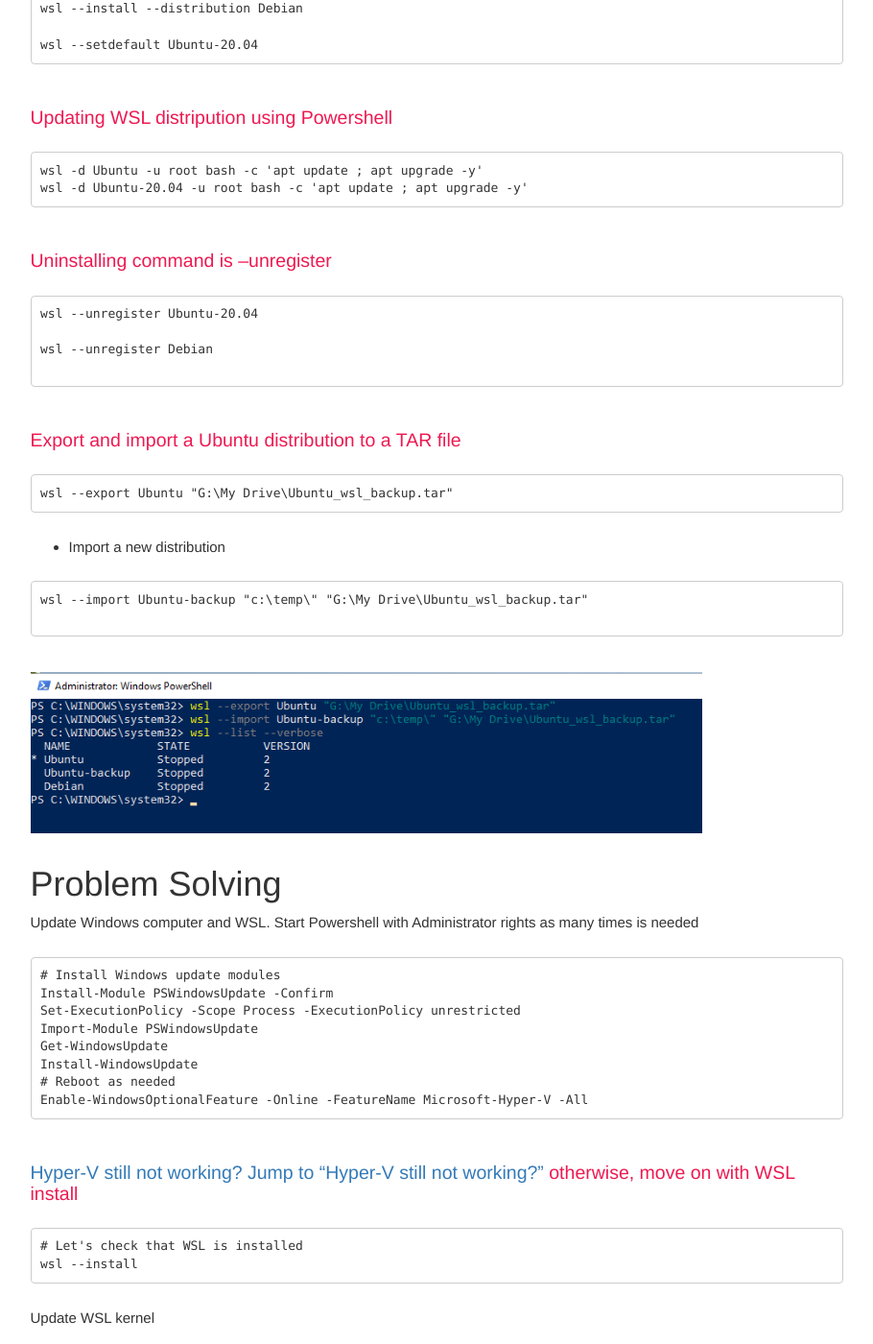
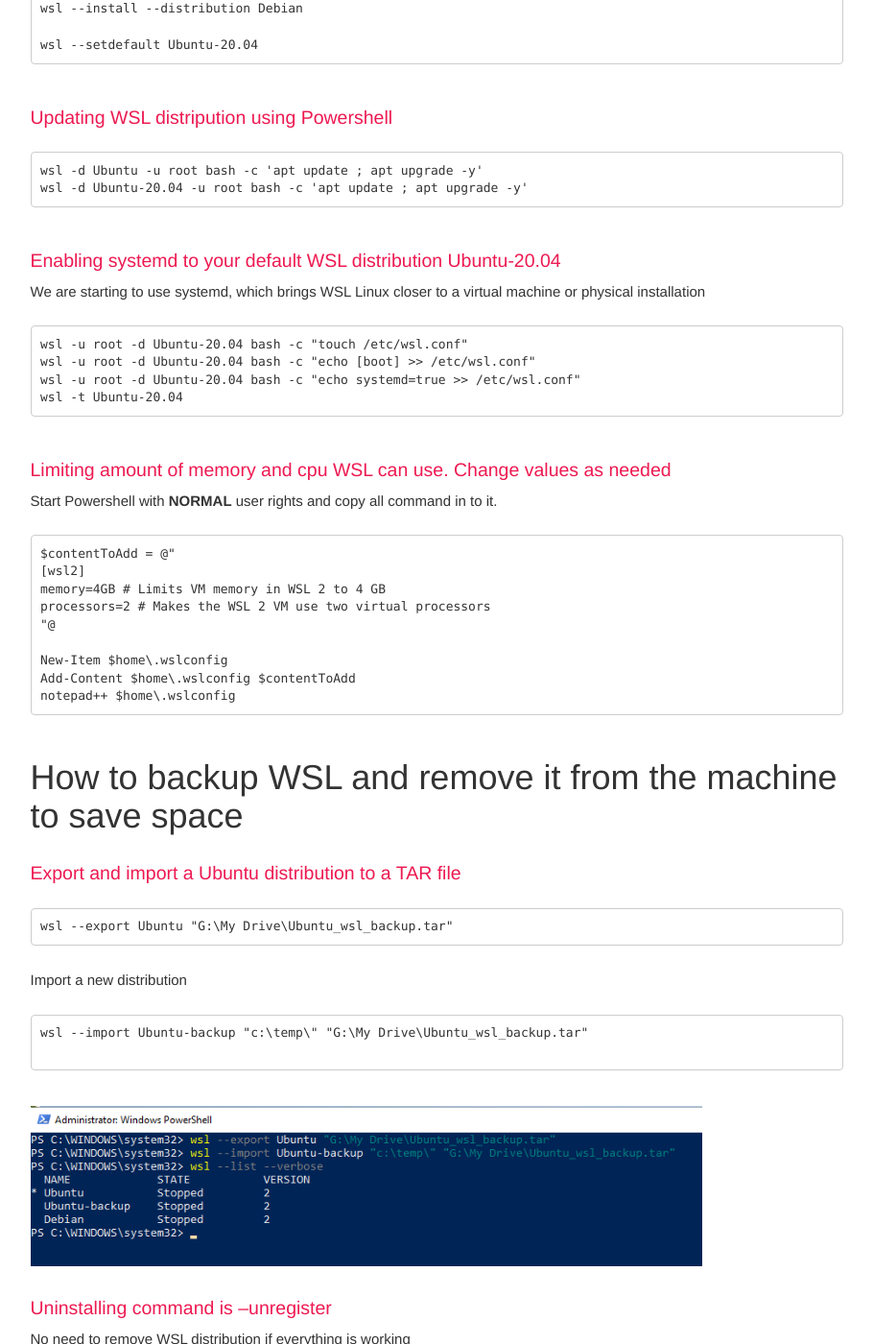
Before and after one commit to hamk-business-information-technology/os, a Jekyll site: the page built from Windows_11_WSL.md, in a window 1280 px wide and 1400 px high, scrolled down 1645 px. Shown: the whole window at 96% size, without its empty margins (331-1241 px from the left). Built offline with Jekyll 4.4.1, drawn with Linux system fonts in a browser that asks for light colours; our own code applies the rules of GitHub Pages for plain Markdown files; comment, search, counter and statistics services are not loaded; some of the changed text lies outside the part shown.

Commit message:
Windows_11_WSL, OSx and Github has been updated

````diff
--- a/Windows_11_WSL.md
+++ b/Windows_11_WSL.md
@@ -46,22 +46,40 @@
 wsl -d Ubuntu-20.04 -u root bash -c 'apt update ; apt upgrade -y'
 ```
 
-### Uninstalling command is --unregister
-```
-wsl --unregister Ubuntu-20.04
 
-wsl --unregister Debian
+### Enabling systemd to your default WSL distribution Ubuntu-20.04
+We are starting to use systemd, which brings WSL Linux closer to a virtual machine or physical installation
 
 ```
+wsl -u root -d Ubuntu-20.04 bash -c "touch /etc/wsl.conf"
+wsl -u root -d Ubuntu-20.04 bash -c "echo [boot] >> /etc/wsl.conf"
+wsl -u root -d Ubuntu-20.04 bash -c "echo systemd=true >> /etc/wsl.conf"
+wsl -t Ubuntu-20.04
+```
+### Limiting amount of memory and cpu WSL can use. Change values as needed
+Start Powershell with **NORMAL** user rights and copy all command in to it.
+
+```
+$contentToAdd = @"
+[wsl2]
+memory=4GB # Limits VM memory in WSL 2 to 4 GB
+processors=2 # Makes the WSL 2 VM use two virtual processors
+"@
+
+New-Item $home\.wslconfig
+Add-Content $home\.wslconfig $contentToAdd
+notepad++ $home\.wslconfig
+```
+
+# How to backup WSL and remove it from the machine to save space
 
 ### Export and import a Ubuntu distribution to a TAR file
-
 
 ```
 wsl --export Ubuntu "G:\My Drive\Ubuntu_wsl_backup.tar"
 ```
 
-* Import a new distribution
+Import a new distribution
 
 ```
 wsl --import Ubuntu-backup "c:\temp\" "G:\My Drive\Ubuntu_wsl_backup.tar"
@@ -71,9 +89,16 @@
 ![Installing Debian to WSL](assets/WSL_export_inport.png "WSL Debian")
 
 
+### Uninstalling command is --unregister
+No need to remove WSL distribution if everything is working
+
+```
+wsl --unregister Ubuntu-20.04
+wsl --unregister Debian
+```
+
 # Problem Solving
-
-Update Windows computer and WSL. Start Powershell with Administrator rights as many times is needed
+Update Windows computer and WSL. Start Powershell with Administrator rights as many times is needed. Go through repairs in order and test regularly.
 
 ```
 # Install Windows update modules
@@ -97,6 +122,22 @@
 ```
 # WSL kernel updates
 wsl --update
+```
+
+Reinstall Ubuntu, Debian and Docker images. THIS WILL RESULT IN LOST DATA if you have not save data on your host machine!
+```
+Stop-Process -Name "Docker Desktop" -Force
+wsl --unregister Ubuntu-20.04
+wsl --unregister Ubuntu
+wsl --unregister Debian
+wsl --unregister docker-desktop-data
+wsl --unregister docker-desktop
+wsl --set-default-version 2
+wsl --install --distribution Ubuntu-20.04
+wsl --install --distribution Debian
+Start-Sleep -Seconds 10 #Waiting WSL to activate
+wsl -d Ubuntu-20.04 -u root bash -c 'apt update ; apt upgrade -y'
+wsl --setdefault Ubuntu-20.04
 ```
 
 Convert WSL 1 to WSL 2
````
Also changed, not shown: HAMK_BASIC_Software_MacUsers.md (+32 -17 lines), index.md (+8 -7 lines), assets/mac-apps-from-apple-store.png (added), assets/mac-show-file-extensions.png (added), assets/mac-show-file-path.png (added), assets/mac-show-items-on-desktop.png (added).
